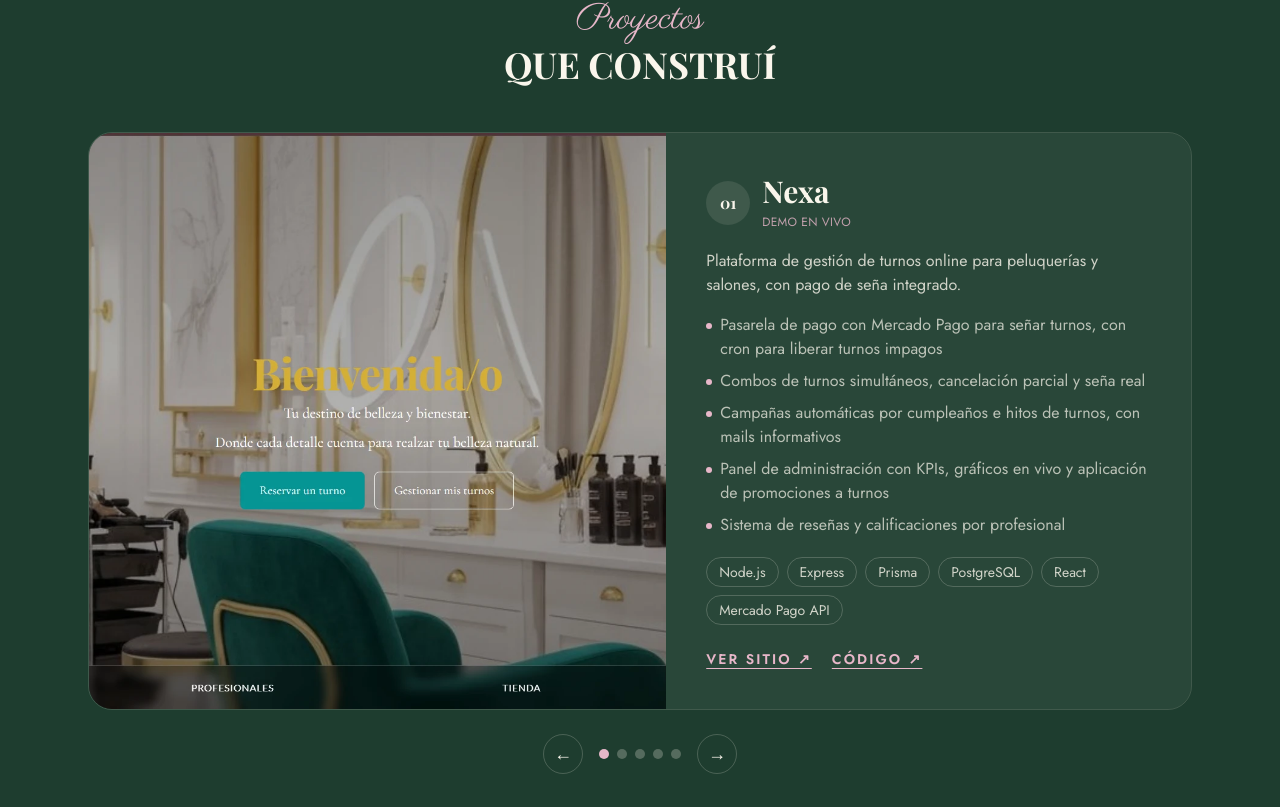
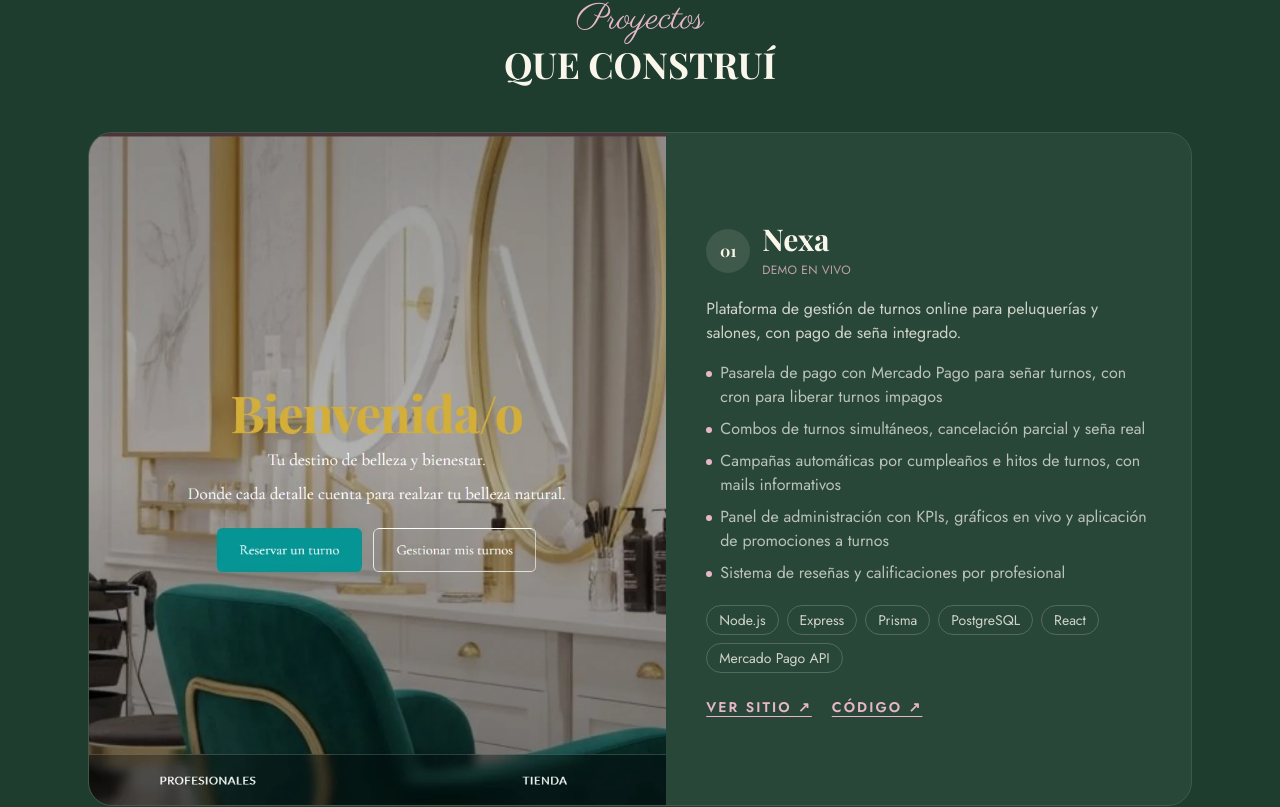
Before and after one commit to emilykohler12/portfolio, a Next.js app: page / in a window 1280 px wide. Shown: the part 2200-3007 px from the top of the page. Built offline with nearby package versions, Linux system fonts and the light colour scheme; a web font is replaced by a local one.

Commit message:
Fijar el alto del carrusel de proyectos para que no salte entre tarjetas
Todos los paneles de texto se renderizan superpuestos en la misma celda
de grid (uno visible, el resto invisible), así el contenedor siempre
mide lo que mide el proyecto con más contenido, sin importar cuál esté
activo.

```diff
--- a/src/components/Projects.tsx
+++ b/src/components/Projects.tsx
@@ -32,28 +32,36 @@ export default function Projects() {
             className="aspect-[4/3] w-full lg:aspect-auto lg:min-h-[420px]"
           />
 
-          <div className="flex flex-col justify-center bg-cream-soft/5 p-6 sm:p-10">
+          <div className="grid bg-cream-soft/5">
+            {projects.map((p, i) => (
+              <div
+                key={p.name}
+                aria-hidden={i !== index}
+                className={`col-start-1 row-start-1 flex flex-col justify-center p-6 sm:p-10 ${
+                  i === index ? "" : "invisible"
+                }`}
+              >
                 <div className="flex items-center gap-3">
                   <span className="flex h-11 w-11 shrink-0 items-center justify-center rounded-full bg-cream-soft/10 font-serif text-base font-bold">
-                {String(index + 1).padStart(2, "0")}
+                    {String(i + 1).padStart(2, "0")}
                   </span>
                   <div>
                     <h3 className="font-serif text-2xl font-bold sm:text-3xl">
-                  {project.name}
+                      {p.name}
                     </h3>
-                {project.status && (
+                    {p.status && (
                       <span className="text-xs uppercase tracking-wide text-pink/80">
-                    {project.status}
+                        {p.status}
                       </span>
                     )}
                   </div>
                 </div>
 
-            <p className="mt-4 text-base text-cream-soft/80">{project.description}</p>
+                <p className="mt-4 text-base text-cream-soft/80">{p.description}</p>
 
-            {project.highlights.length > 0 && (
+                {p.highlights.length > 0 && (
                   <ul className="mt-4 space-y-2 text-base text-cream-soft/70">
-                {project.highlights.map((point) => (
+                    {p.highlights.map((point) => (
                       <li key={point} className="flex gap-2">
                         <span className="mt-2.5 h-1.5 w-1.5 shrink-0 rounded-full bg-pink" />
                         <span>{point}</span>
@@ -62,9 +70,9 @@ export default function Projects() {
                   </ul>
                 )}
 
-            {project.stack.length > 0 && (
+                {p.stack.length > 0 && (
                   <div className="mt-5 flex flex-wrap gap-2">
-                {project.stack.map((tech) => (
+                    {p.stack.map((tech) => (
                       <span
                         key={tech}
                         className="rounded-full border border-cream-soft/20 px-3 py-1 text-sm text-cream-soft/80"
@@ -75,23 +83,25 @@ export default function Projects() {
                   </div>
                 )}
 
-            {(project.link || project.repo) && (
+                {(p.link || p.repo) && (
                   <div className="mt-6 flex gap-5 text-sm font-semibold uppercase tracking-[0.15em]">
-                {project.link && (
+                    {p.link && (
                       <a
-                    href={project.link}
+                        href={p.link}
                         target="_blank"
                         rel="noreferrer"
+                        tabIndex={i === index ? undefined : -1}
                         className="text-pink underline underline-offset-4 hover:text-cream-soft"
                       >
-                    {project.linkLabel ?? "Ver sitio ↗"}
+                        {p.linkLabel ?? "Ver sitio ↗"}
                       </a>
                     )}
-                {project.repo && (
+                    {p.repo && (
                       <a
-                    href={project.repo}
+                        href={p.repo}
                         target="_blank"
                         rel="noreferrer"
+                        tabIndex={i === index ? undefined : -1}
                         className="text-pink underline underline-offset-4 hover:text-cream-soft"
                       >
                         Código ↗
@@ -99,6 +109,8 @@ export default function Projects() {
                     )}
                   </div>
                 )}
+              </div>
+            ))}
           </div>
         </div>
 
```
Lines whose indentation alone changed are shown as unchanged.
